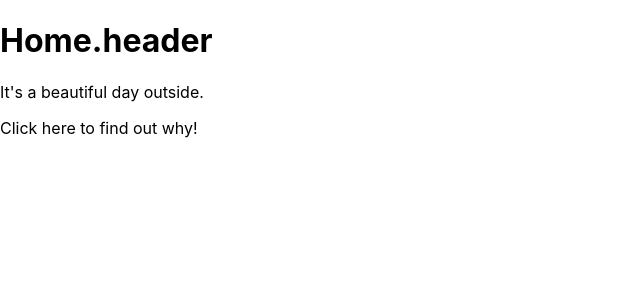
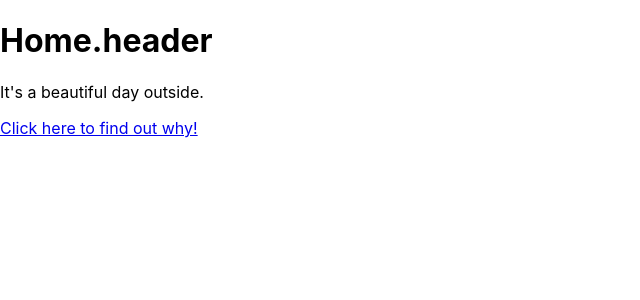
Before and after one commit to JustinSHong/react-intl-simple, a React (Create React App) app: page / in a window 1280 px wide. Shown: the top 300 px of the page, without its empty margins (0-640 px from the left). Built offline with nearby package versions, Linux system fonts and the light colour scheme.

Commit message:
added Link to Day

```diff
--- a/src/pages/Home.js
+++ b/src/pages/Home.js
@@ -1,4 +1,5 @@
 import React, { Component } from "react";
+import { Link } from "react-router-dom";
 import { FormattedMessage } from "react-intl";
 
 class Home extends Component {
@@ -17,12 +18,12 @@ class Home extends Component {
                         defaultMessage="It's a beautiful day outside."
                     />
                 </p>
-                <p>
+                <Link to="/day">
                     <FormattedMessage
                         id="Home.dayLink"
                         defaultMessage="Click here to find out why!"
                     />
-                </p>
+                </Link>
             </div>
         );
     }
```
